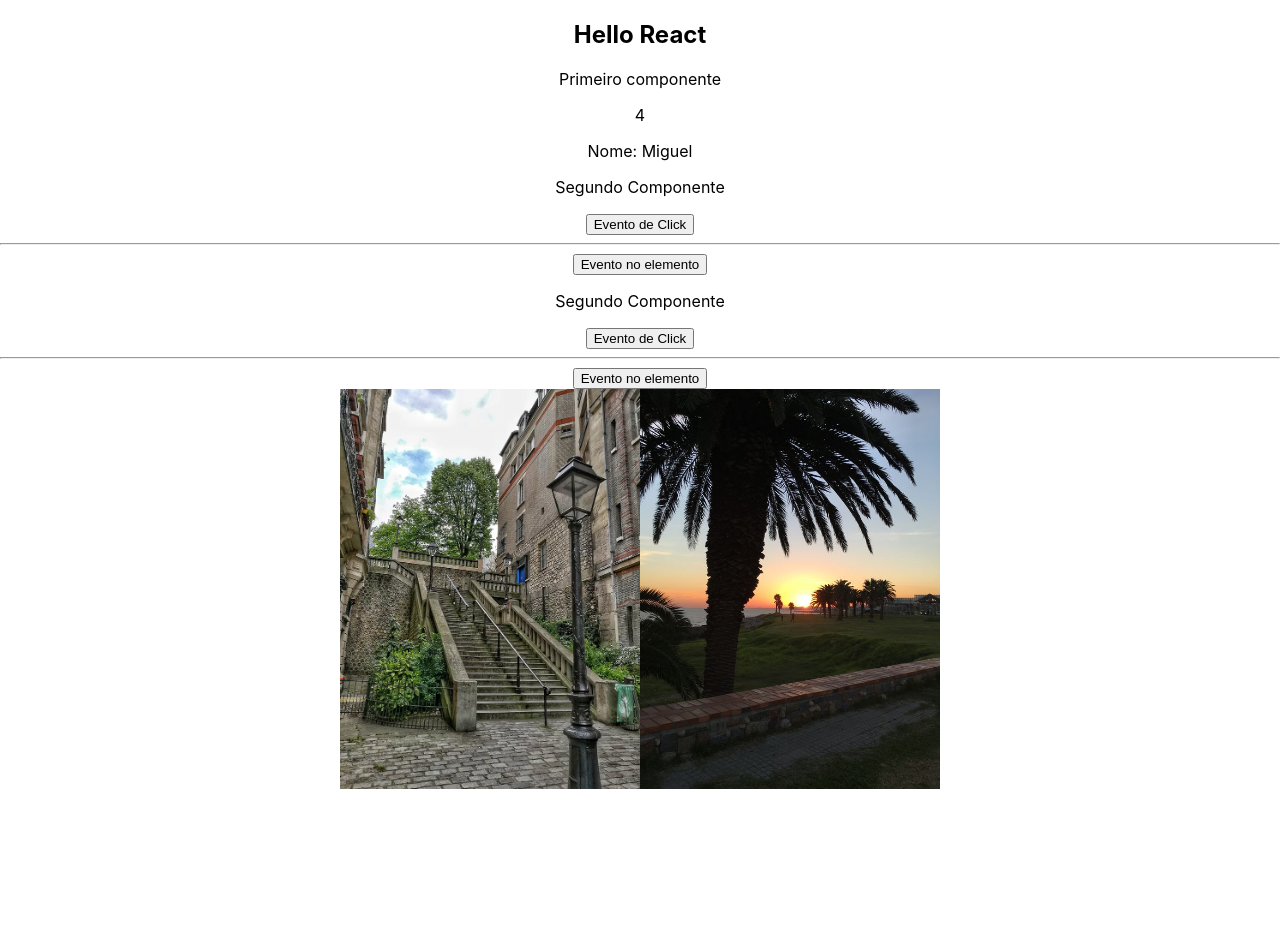
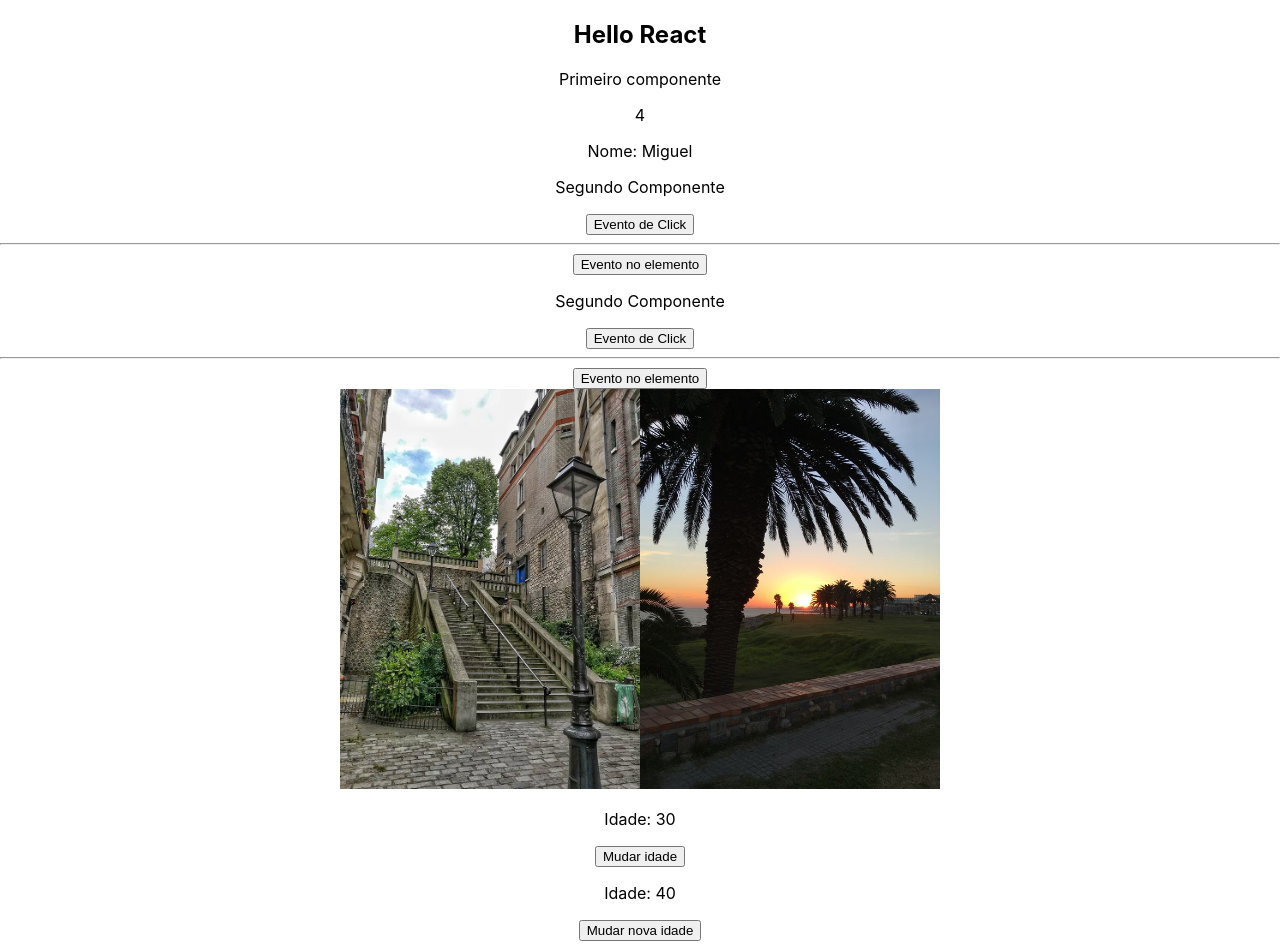
Before and after one commit to mig-ramos/estudo-react, a React (Create React App) app: page / in a window 1280 px wide. Shown: the top 952 px of the page. Before the commit the page ends 800 px from the top, so only its background shows below. Built offline with nearby package versions, Linux system fonts and the light colour scheme.

Commit message:
Uso do setState

```diff
--- a/src/App.js
+++ b/src/App.js
@@ -2,6 +2,7 @@
 import FirstComponent from './components/FirstComponent';
 import AnotherComponent from './components/AnotherComponent';
 import Images from './components/Images';
+import Hooks from './components/Hooks';
 
 function App() {
   return (
@@ -10,6 +11,7 @@
       <FirstComponent />
       <AnotherComponent />
       <Images />
+      <Hooks />
     </div>
   );
 }
--- /dev/null
+++ b/src/components/Hooks.js
@@ -0,0 +1,25 @@
+import { useState } from "react";
+
+const Hooks = () => {
+  let idade = 30;
+  const [novaIdade, setNovaIdade] = useState(40);
+
+  const changeAge = () => {
+    idade = 31;
+    console.log(idade);
+  };
+
+  const changeNewAge = () => {
+    setNovaIdade(45);
+  };
+  return (
+    <div>
+      <p>Idade: {idade}</p>
+      <button onClick={changeAge}>Mudar idade</button>
+      <p>Idade: {novaIdade}</p>
+      <button onClick={changeNewAge}>Mudar nova idade</button>
+    </div>
+  );
+};
+
+export default Hooks;
--- a/src/index.css
+++ b/src/index.css
@@ -5,6 +5,7 @@
     sans-serif;
   -webkit-font-smoothing: antialiased;
   -moz-osx-font-smoothing: grayscale;
+  padding-bottom: 500px;
 }
 
 code {
```
